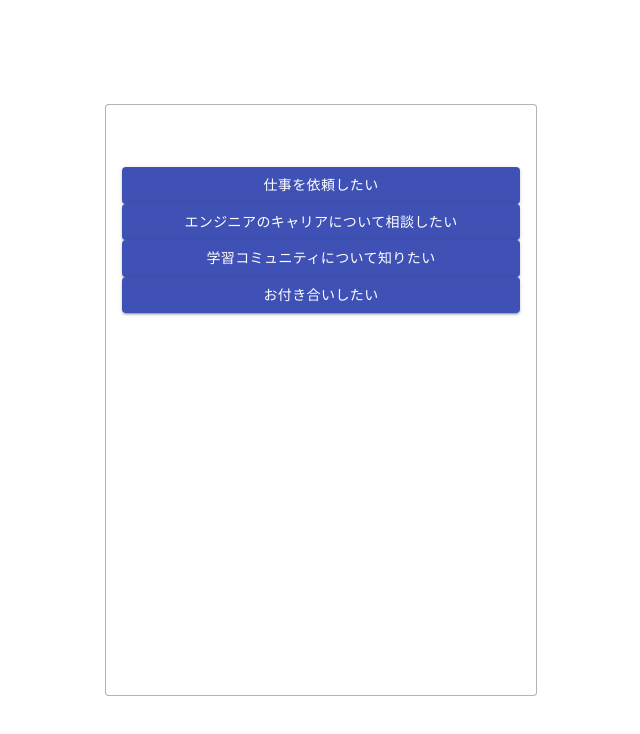
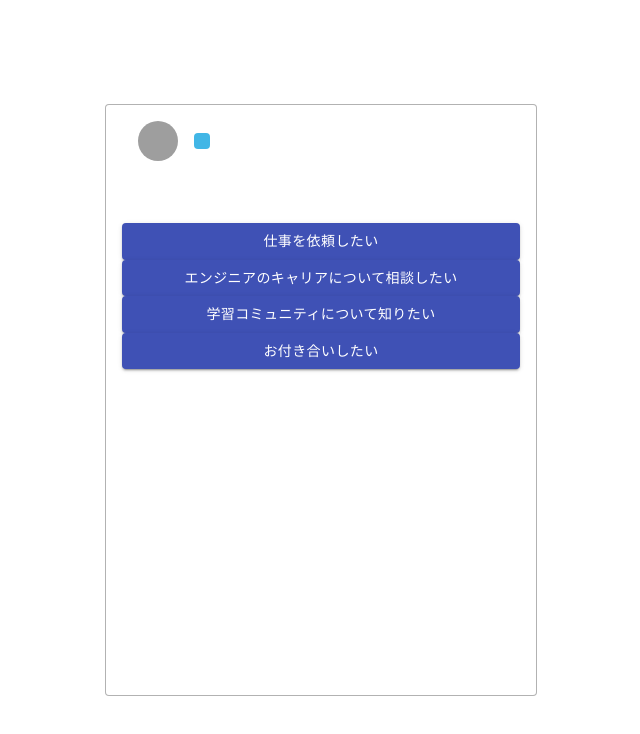
Before and after one commit to tack-k/chatbot, a React (Create React App) app: page / in a window 1280 px wide. Shown: the top 734 px of the page, without its empty margins (319-959 px from the left). Built offline with nearby package versions, Linux system fonts and the light colour scheme; grey boxes are pictures that could not be loaded.

Commit message:
chatsの配列をmapで返してChatにわたす

```diff
--- a/src/components/Chats.jsx
+++ b/src/components/Chats.jsx
@@ -18,7 +18,9 @@ const Chats = (props) => {
 
   return (
     <List className={classes.root}>
-
+      {props.chats.map((chat, index) => {
+        return <Chat text={chat.text} type={chat.type} key={index.toString()} />
+      })}
     </List>
   )
 }
```
